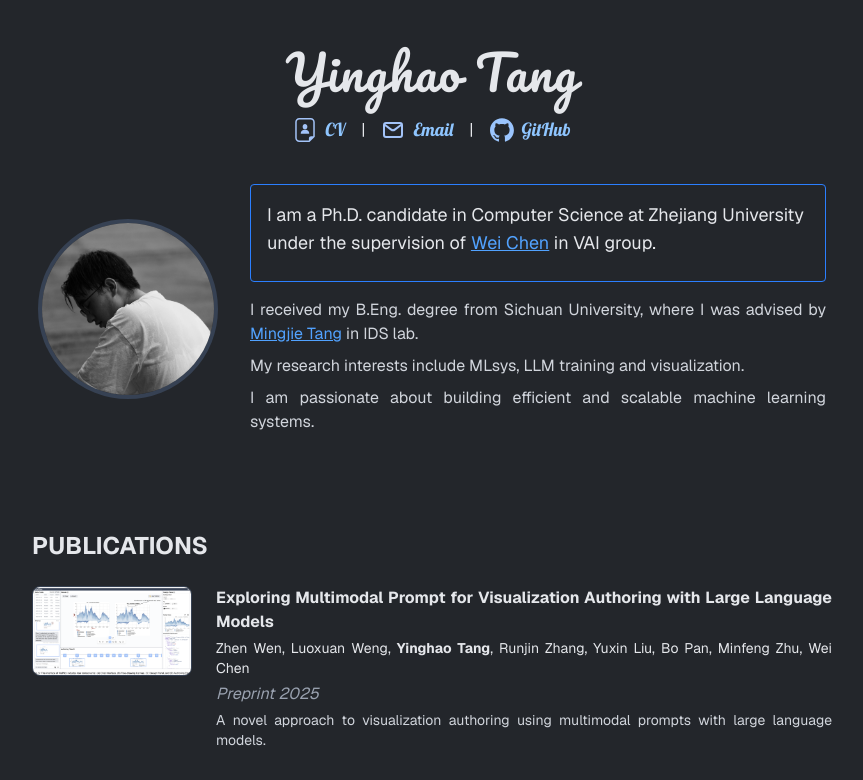
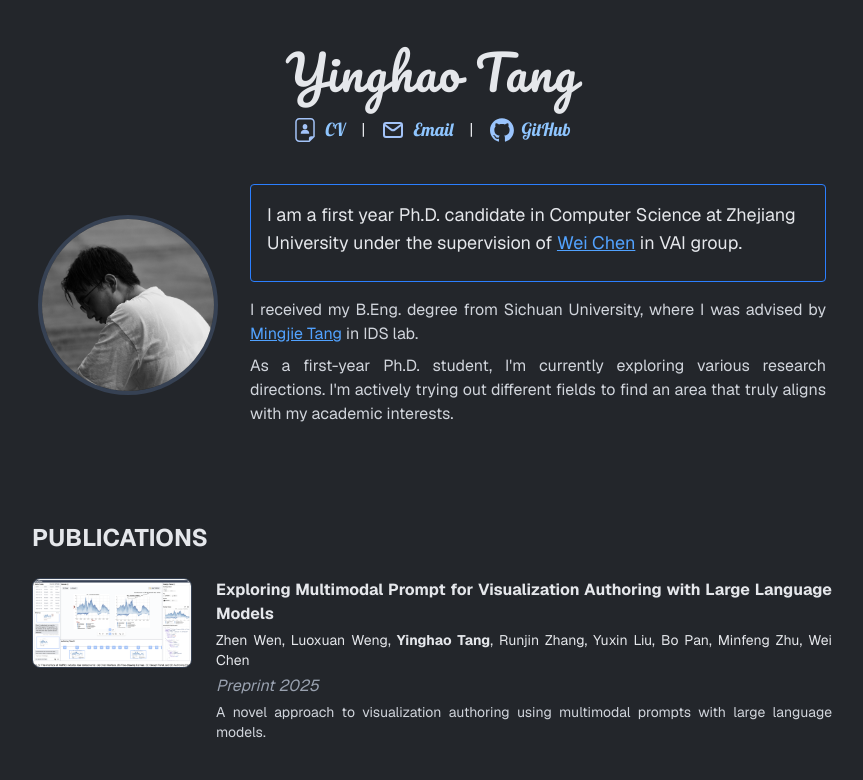
Before and after one commit to MisterBrookT/misterbrookt.github.com, a Next.js app in the folder personal-website/: page / in a window 1280 px wide. Shown: the top 780 px of the page, without its empty margins (208-1071 px from the left). Built offline with nearby package versions, Linux system fonts and the light colour scheme.

Commit message:
update the self-introduction

```diff
--- a/personal-website/src/data/content.ts
+++ b/personal-website/src/data/content.ts
@@ -37,11 +37,10 @@ export const personalInfo: PersonalInfo = {
   cvLink: "#",
   github: "https://github.com/MisterBrookT",
   profileImage: "/profile.jpeg",
-  bio: "I am a Ph.D. candidate in Computer Science at Zhejiang University under the supervision of {Wei Chen} in VAI group.",
+  bio: "I am a first year Ph.D. candidate in Computer Science at Zhejiang University under the supervision of {Wei Chen} in VAI group.",
   background: [
     "I received my B.Eng. degree from Sichuan University, where I was advised by {Mingjie Tang} in IDS lab.",
-    "My research interests include MLsys, LLM training and visualization.",
-    "I am passionate about building efficient and scalable machine learning systems."
+    "As a first-year Ph.D. student, I'm currently exploring various research directions. I'm actively trying out different fields to find an area that truly aligns with my academic interests."
   ],
   people: {
     "Wei Chen": {
```
Also changed, not shown: tailwind.config.js (deleted, +0 -14 lines).
